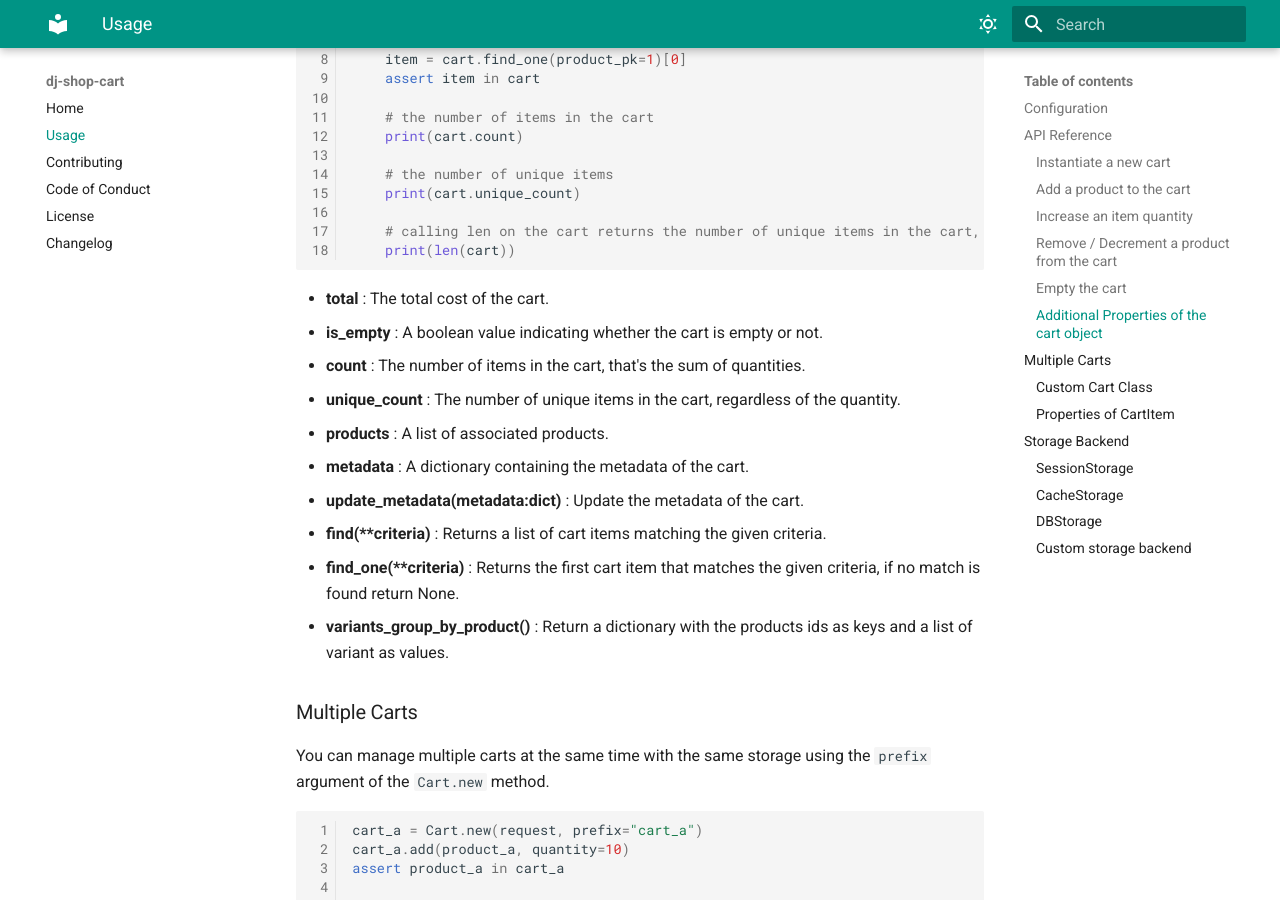
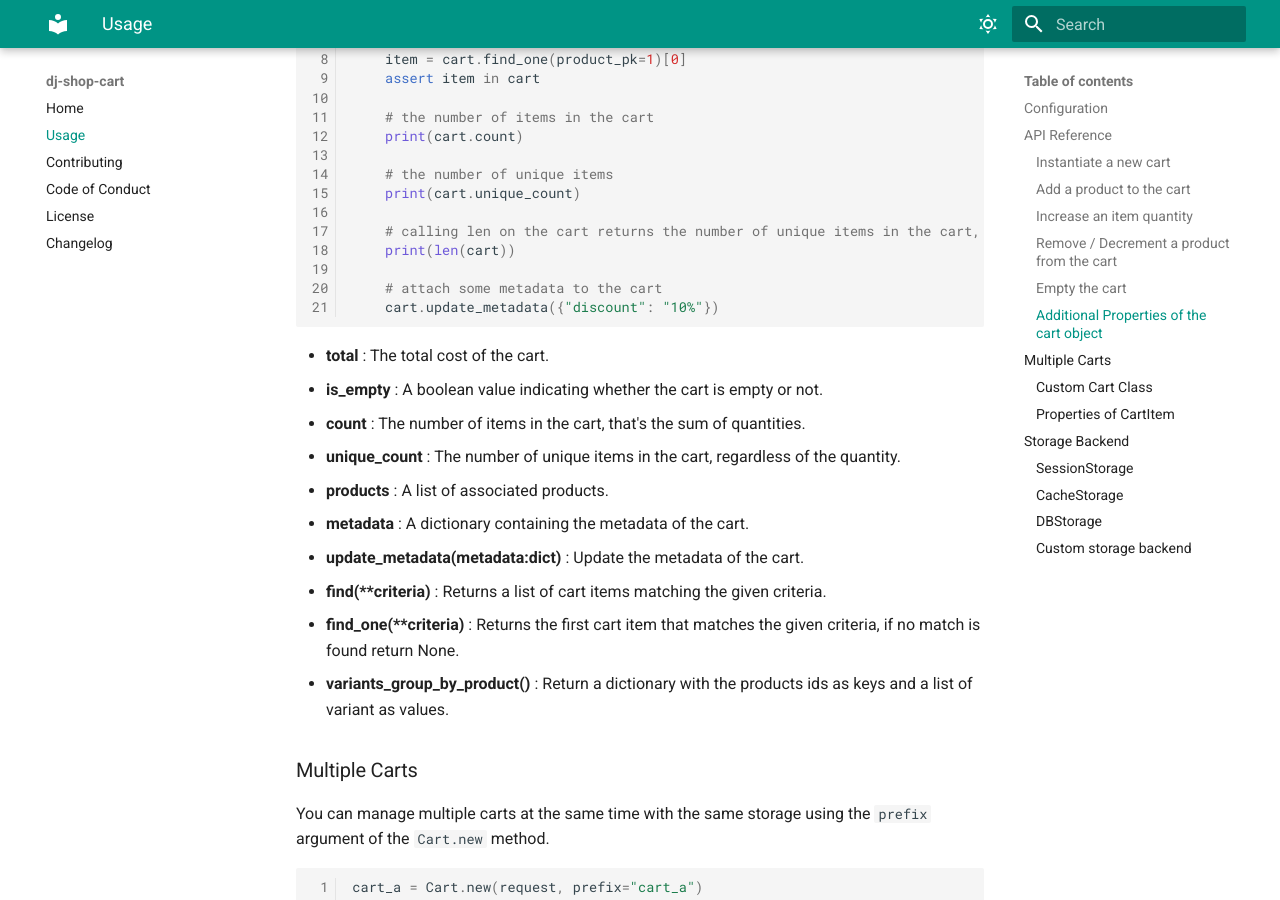
Before and after one commit to Tobi-De/dj-shop-cart, an MkDocs documentation site: the page built from docs/usage.md, in a window 1280 px wide and 900 px high, scrolled down 2623 px. Built offline with MkDocs 1.6.1 and Material for MkDocs 9.7.7, drawn with Linux system fonts in a browser that asks for light colours.

Commit message:
docs: metadata example

````diff
--- a/docs/usage.md
+++ b/docs/usage.md
@@ -111,6 +111,9 @@ def my_view(request):
 
     # calling len on the cart returns the number of unique items in the cart, regardless of the quantity.
     print(len(cart))
+
+    # attach some metadata to the cart
+    cart.update_metadata({"discount": "10%"})
 
 ```
 
````
